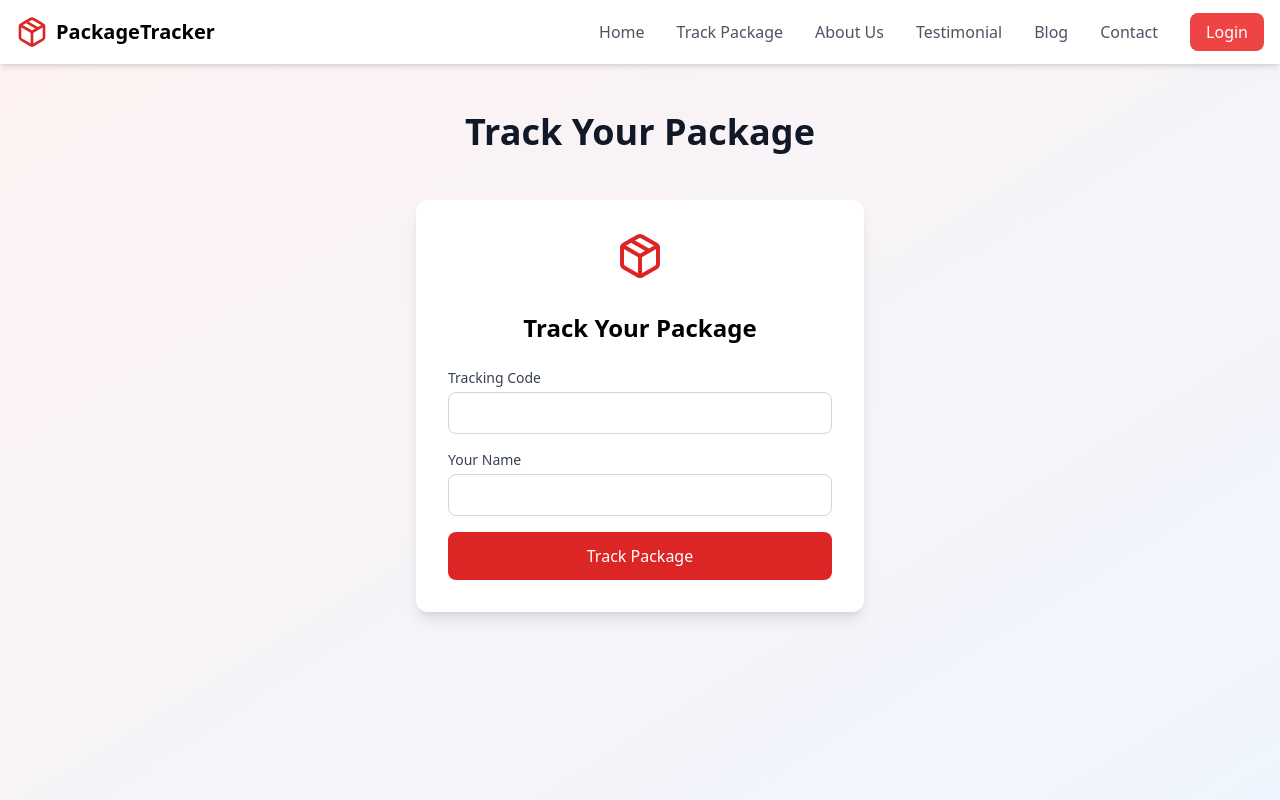
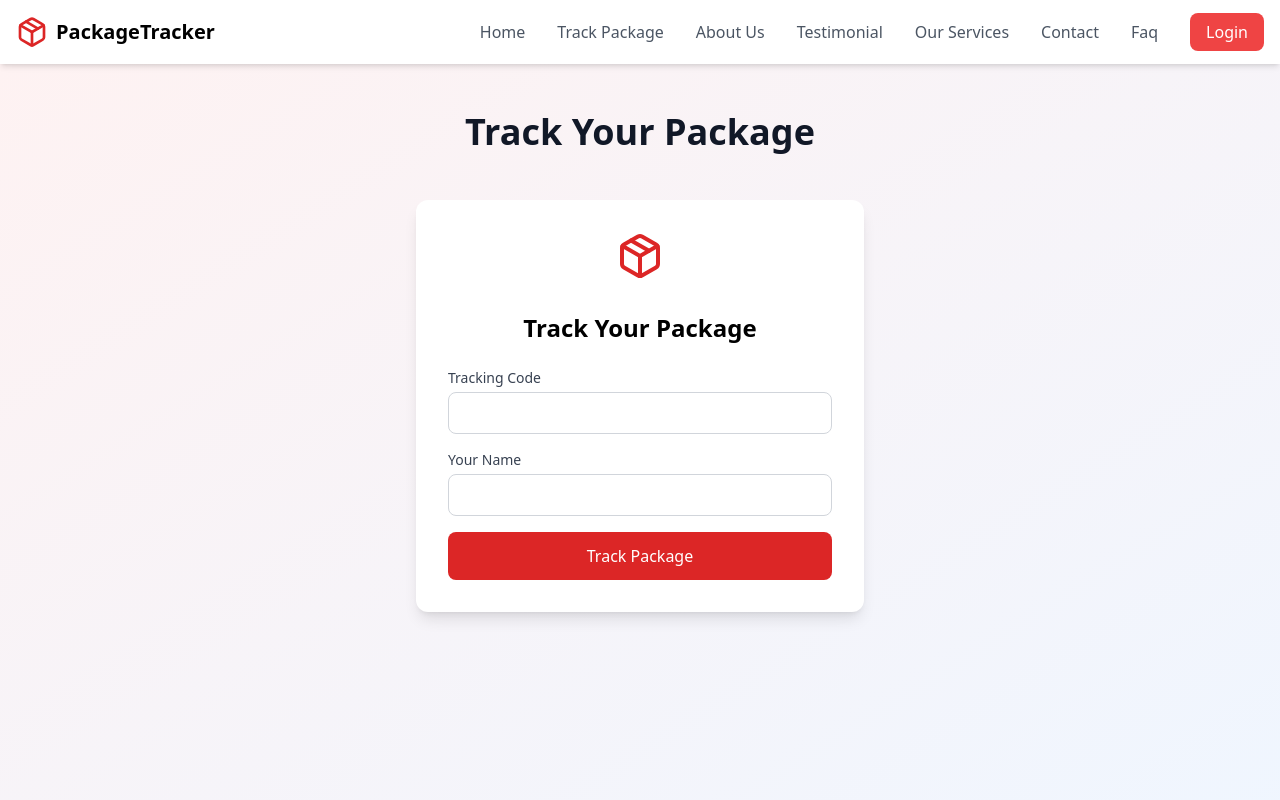
Before and after one commit to Xprogrammer123/track-it, a React (Vite) app: page /track in a window 1280 px wide. Shown: the top 800 px of the page. Built offline with nearby package versions, Linux system fonts and the light colour scheme.

Commit message:
Update Header.tsx

```diff
--- a/src/components/Layout/Header.tsx
+++ b/src/components/Layout/Header.tsx
@@ -15,8 +15,9 @@ export default function Header() {
     { label: "Track Package", path: "/track" },
     { label: "About Us ", path: "/track" },
     { label: "Testimonial", path: "/track" },
-    { label: "Blog", path: "/track" },
+    { label: "Our Services", path: "/track" },
     { label: "Contact", path: "/track" },
+    { label: "Faq", path: "/track" },
 
   ];
 
```
